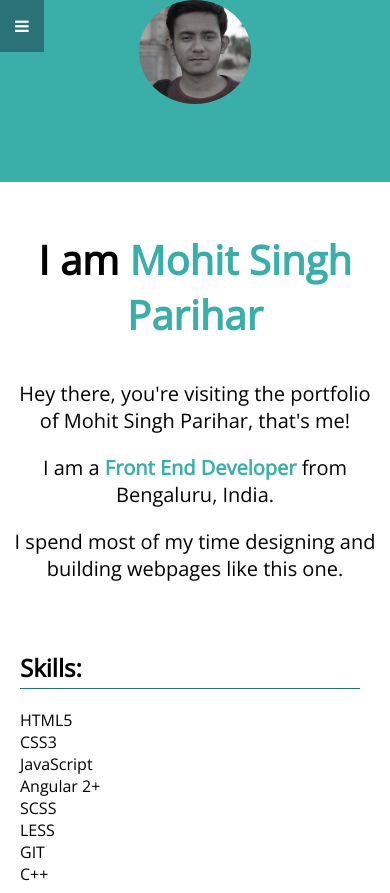
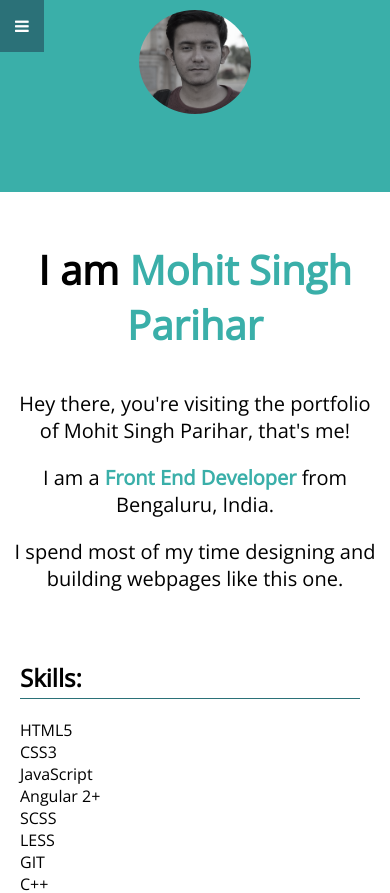
Before and after one commit to pariharsmohit/mohitsparihar.github.io, an Angular app: page / in a window 390 px wide. Shown: the top 893 px of the page. Built offline with nearby package versions, Linux system fonts and the light colour scheme.

Commit message:
padding at the top

```diff
--- a/src/app/header/header.component.mobile.scss
+++ b/src/app/header/header.component.mobile.scss
@@ -2,7 +2,7 @@
 
 @media only screen and (max-width:1224px) {
   section {
-    padding: 0;
+    padding-top: 10px;
     text-align: unset;
     color: $color1;
     text-align: center;
```
